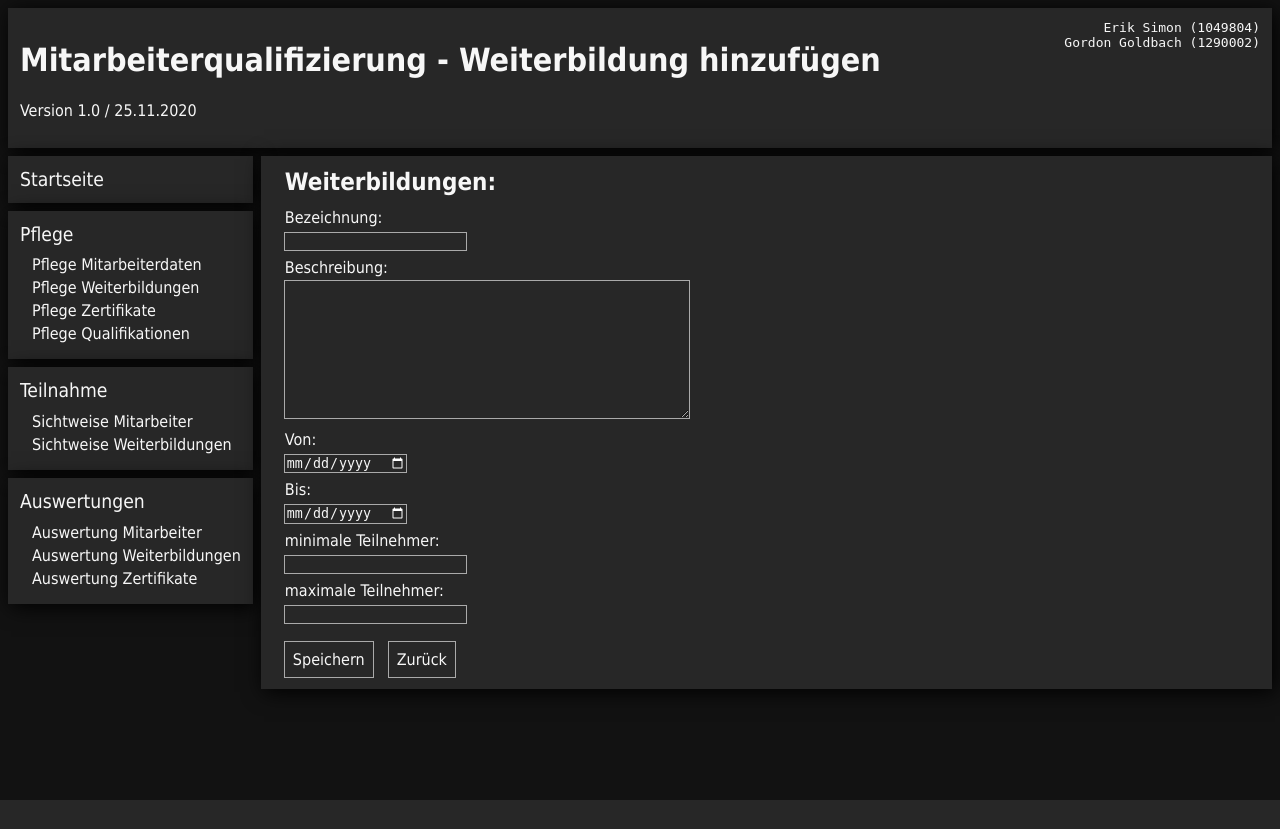
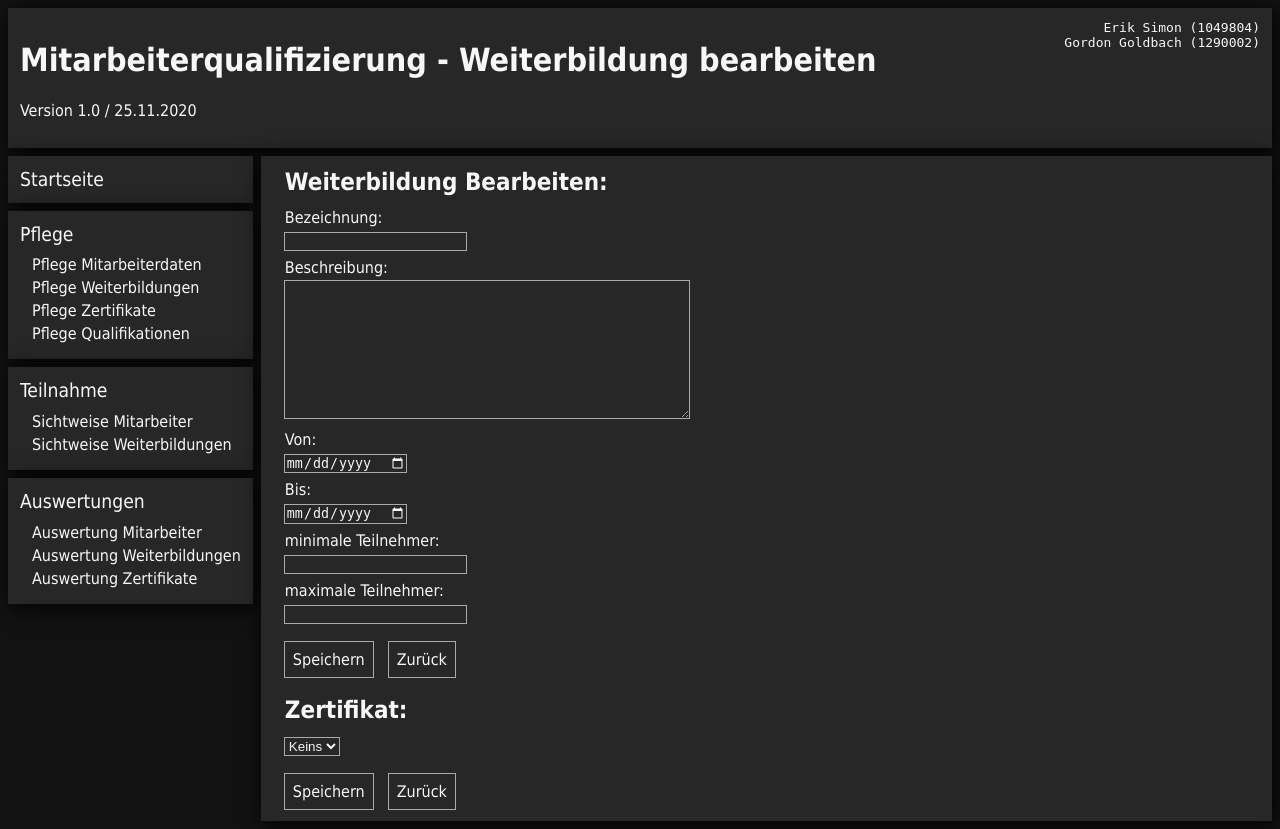
Before and after one commit to K4iblue/HSNR-WEB-P3, a Python web app: template templates/edit-training.mako in a window 1280 px wide. Before the commit the page ends 800 px from the top, so only its background shows below. Run offline with Mako, Linux system fonts and the light colour scheme; the template is opened without the code that fills it, so the values that code supplies are empty.

Commit message:
added training relation classes

```diff
--- a/app/application.py
+++ b/app/application.py
@@ -48,7 +48,9 @@ class Application:
     def edit_training(self, index):
         return View().editTraining(
                 {
-                    "training": self.trainings.get_by_index(int(index))
+                    "training": self.trainings.get_by_index(int(index)),
+                    "certificates": self.certificates.get_all(),
+                    "qualifications": self.qualifications.get_all()
                 }
             )
 
--- a/app/model/employee.py
+++ b/app/model/employee.py
@@ -26,7 +26,7 @@ class Employee:
         pass
 
 @db_model()
-class OwnsQualification:
+class EmployeeOwnsQualification:
 
     @db_field(DbType.Int)
     def employee_id(self):
@@ -37,7 +37,7 @@ class OwnsQualification:
         pass
 
 @db_model()
-class OwnsCertificate:
+class EmployeeOwnsCertificate:
 
     @db_field(DbType.Int)
     def employee_id(self):
--- a/content/edit-training.js
+++ b/content/edit-training.js
@@ -1,4 +1,4 @@
-document.querySelectorAll(".save").forEach((e) =>
+document.querySelectorAll(".training .save").forEach((e) =>
   e.addEventListener("click", function (e) {
     const id = document.querySelector('[name="id"]').value;
     const title = document.querySelector('[name="title"]').value;
--- a/content/main.css
+++ b/content/main.css
@@ -43,17 +43,17 @@
   width: 100%;
 }
 
-input, textarea, .button {
+input, textarea, select, .button {
   border: none;
   outline: 1px solid #aaaaaa;
   background-color: transparent;
 }
 
-input:disabled, textarea:disabled {
+input:disabled, textarea:disabled, select:disabled {
   outline: none;
 }
 
-input:focus, textarea:focus, .button:focus, .button:hover {
+input:focus, textarea:focus, select:focus, .button:focus, .button:hover {
   outline: 2px solid #f0c674;
 }
 
--- a/templates/edit-training.mako
+++ b/templates/edit-training.mako
@@ -3,9 +3,9 @@
   <script defer src="/static/edit-training.js"></script>
 </%def>
 <%def name="title()">
-  Weiterbildung hinzufügen
+  Weiterbildung bearbeiten
 </%def>
-<h2>Weiterbildungen:</h2>
+<h2>Weiterbildung Bearbeiten:</h2>
 <input name="id" value="${training["id"]}" hidden/>
 <label for="title">Bezeichnung:</label>
 <input name="title" value="${training["title"] | h}"></input>
@@ -22,6 +22,20 @@
 <br/>
 <br/>
 <div class="flex-buttons">
-  <a href="#" class="save button">Speichern</a>
+  <a href="#" class="training save button">Speichern</a>
   <a href="/edit-trainings" class="back button">Zurück</a>
 </div>
+<br/>
+<h2>Zertifikat:</h2>
+<select name="certificate">
+  <option value="-1" selected>Keins</option>
+  % for certificate in certificates:
+    <option value="${certificate["id"]}" selected>${certificate["title"]}</option>
+  % endfor
+</select>
+<br/>
+<br/>
+<div class="flex-buttons">
+  <a href="#" class="certificate save button">Speichern</a>
+  <a href="/edit-trainings" class="back button">Zurück</a>
+</div>
```
Also changed, not shown: app/model/training.py (+22 -0 lines), data/data.db.
